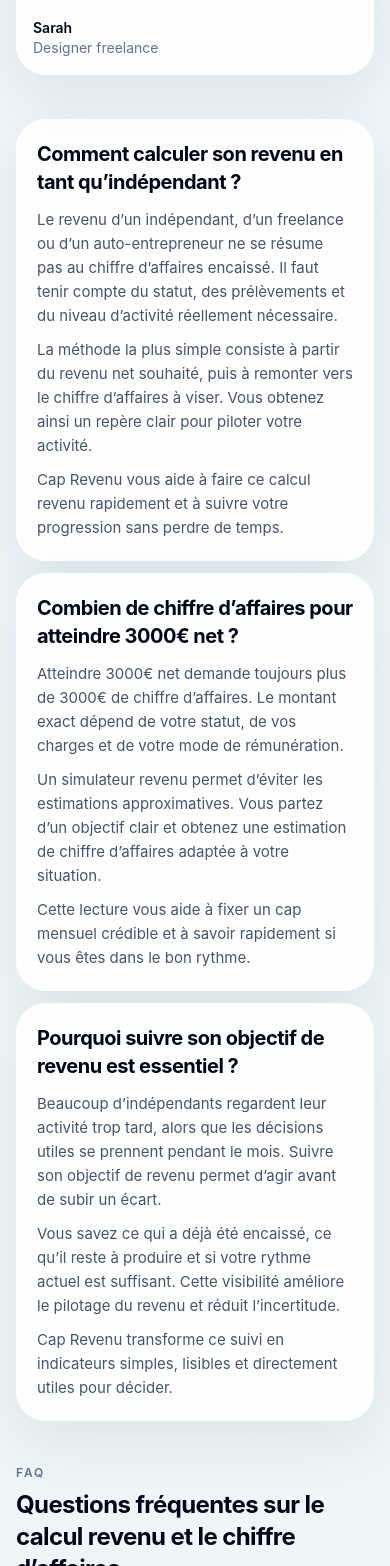
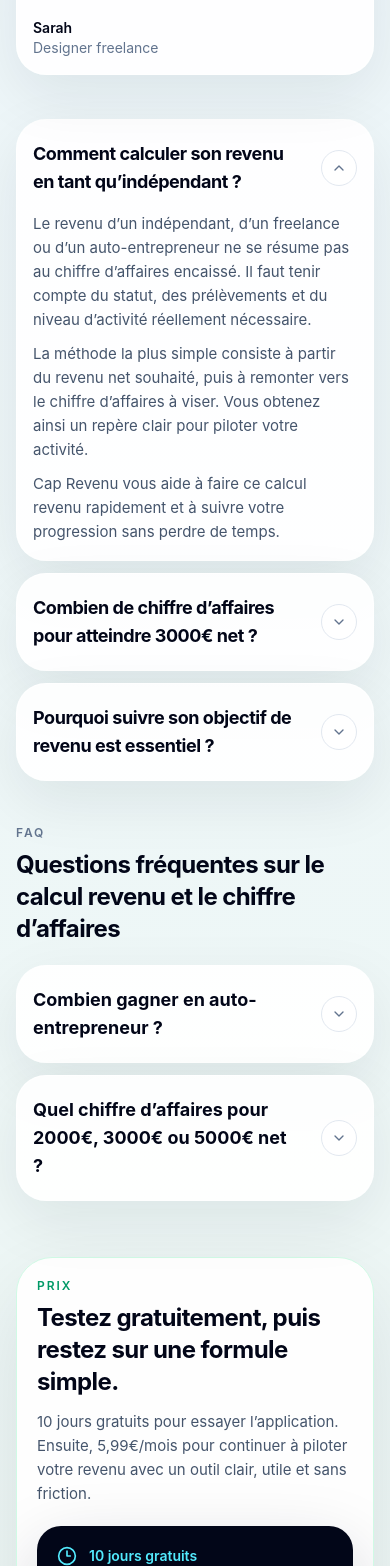
Before and after one commit to fredi7500/objectif-revenu, a React (Vite) app: page / in a window 390 px wide. Shown: the part 4362-5928 px from the top of the page. Built offline with nearby package versions, Linux system fonts and the light colour scheme; no server answers.

Commit message:
update CashPilot

```diff
--- a/src/components/LandingPage.tsx
+++ b/src/components/LandingPage.tsx
@@ -1,6 +1,8 @@
+import { useState } from 'react';
 import { motion } from 'framer-motion';
 import {
   ArrowRight,
+  ChevronDown,
   Clock3,
   Eye,
   Gauge,
@@ -107,6 +109,9 @@ const faqItems = [
 ];
 
 export default function LandingPage() {
+  const [openSeoSection, setOpenSeoSection] = useState(0);
+  const [openFaqItem, setOpenFaqItem] = useState<number | null>(null);
+
   return (
     <MarketingLayout
       metadata={{
@@ -323,21 +328,44 @@ export default function LandingPage() {
 
       <section className="mx-auto max-w-6xl px-4 py-4 sm:px-6 lg:px-8 lg:py-10">
         <div className="space-y-3 sm:space-y-5">
-          {seoSections.map((section) => (
+          {seoSections.map((section, index) => {
+            const isOpen = openSeoSection === index;
+
+            return (
               <Card
                 key={section.title}
                 className="rounded-[30px] border border-white/80 bg-white/90 shadow-[0_20px_60px_rgba(15,23,42,0.08)]"
               >
-              <CardContent className="p-5 sm:p-8">
-                <h2 className="text-xl font-bold tracking-tight text-slate-950 sm:text-2xl">{section.title}</h2>
-                <div className="mt-3 space-y-2.5 text-[15px] leading-6 text-slate-600 sm:mt-4 sm:space-y-3 sm:text-base sm:leading-7">
+                <CardContent className="p-4 sm:p-8">
+                  <button
+                    type="button"
+                    onClick={() => setOpenSeoSection(isOpen ? -1 : index)}
+                    className="flex w-full items-center justify-between gap-4 rounded-[20px] py-1 text-left sm:cursor-default sm:py-0"
+                    aria-expanded={isOpen}
+                  >
+                    <h2 className="pr-2 text-lg font-bold tracking-tight text-slate-950 sm:text-2xl">{section.title}</h2>
+                    <span className="flex h-9 w-9 shrink-0 items-center justify-center rounded-full border border-slate-200 bg-white text-slate-500 transition-transform duration-300 sm:hidden">
+                      <ChevronDown className={`h-4 w-4 transition-transform duration-300 ${isOpen ? 'rotate-180' : ''}`} />
+                    </span>
+                  </button>
+
+                  <div
+                    className={`grid overflow-hidden transition-[grid-template-rows,opacity,margin] duration-300 ease-out sm:mt-4 sm:grid-rows-[1fr] sm:opacity-100 ${
+                      isOpen ? 'mt-3 grid-rows-[1fr] opacity-100' : 'mt-0 grid-rows-[0fr] opacity-0 sm:mt-4'
+                    }`}
+                  >
+                    <div className="min-h-0">
+                      <div className="space-y-2.5 text-[15px] leading-6 text-slate-600 sm:space-y-3 sm:text-base sm:leading-7">
                         {section.paragraphs.map((paragraph) => (
                           <p key={paragraph}>{paragraph}</p>
                         ))}
                       </div>
+                    </div>
+                  </div>
                 </CardContent>
               </Card>
-          ))}
+            );
+          })}
         </div>
       </section>
 
@@ -350,17 +378,40 @@ export default function LandingPage() {
         </div>
 
         <div className="mt-5 grid gap-3 sm:mt-6 md:grid-cols-2 md:gap-5">
-          {faqItems.map((item) => (
+          {faqItems.map((item, index) => {
+            const isOpen = openFaqItem === index;
+
+            return (
               <Card
                 key={item.question}
                 className="rounded-[30px] border border-white/80 bg-white/90 shadow-[0_20px_60px_rgba(15,23,42,0.08)]"
               >
                 <CardContent className="p-4 sm:p-6">
-                <h3 className="text-lg font-bold text-slate-950 sm:text-xl">{item.question}</h3>
-                <p className="mt-2 text-sm leading-6 text-slate-600 sm:mt-3">{item.answer}</p>
+                  <button
+                    type="button"
+                    onClick={() => setOpenFaqItem(isOpen ? null : index)}
+                    className="flex w-full items-center justify-between gap-4 rounded-[20px] py-1 text-left sm:cursor-default sm:py-0"
+                    aria-expanded={isOpen}
+                  >
+                    <h3 className="pr-2 text-lg font-bold text-slate-950 sm:text-xl">{item.question}</h3>
+                    <span className="flex h-9 w-9 shrink-0 items-center justify-center rounded-full border border-slate-200 bg-white text-slate-500 transition-transform duration-300 sm:hidden">
+                      <ChevronDown className={`h-4 w-4 transition-transform duration-300 ${isOpen ? 'rotate-180' : ''}`} />
+                    </span>
+                  </button>
+
+                  <div
+                    className={`grid overflow-hidden transition-[grid-template-rows,opacity,margin] duration-300 ease-out sm:mt-3 sm:grid-rows-[1fr] sm:opacity-100 ${
+                      isOpen ? 'mt-2 grid-rows-[1fr] opacity-100' : 'mt-0 grid-rows-[0fr] opacity-0 sm:mt-3'
+                    }`}
+                  >
+                    <div className="min-h-0">
+                      <p className="text-sm leading-6 text-slate-600">{item.answer}</p>
+                    </div>
+                  </div>
                 </CardContent>
               </Card>
-          ))}
+            );
+          })}
         </div>
       </section>
 
```
Lines whose indentation alone changed are shown as unchanged.
